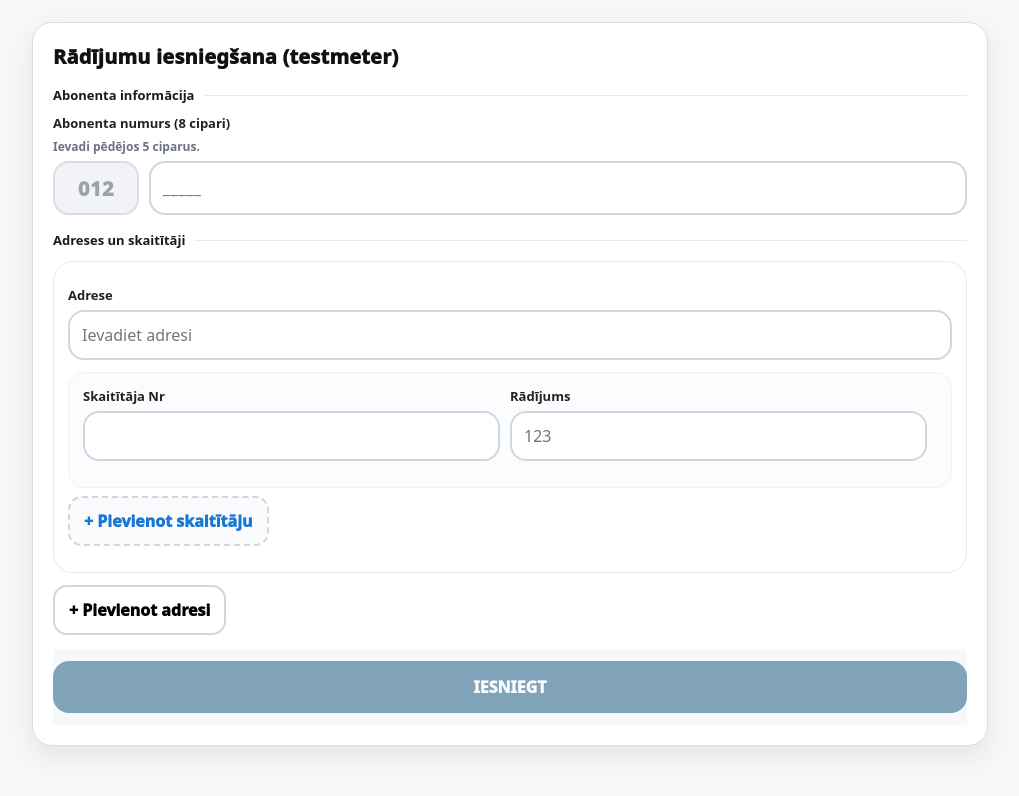
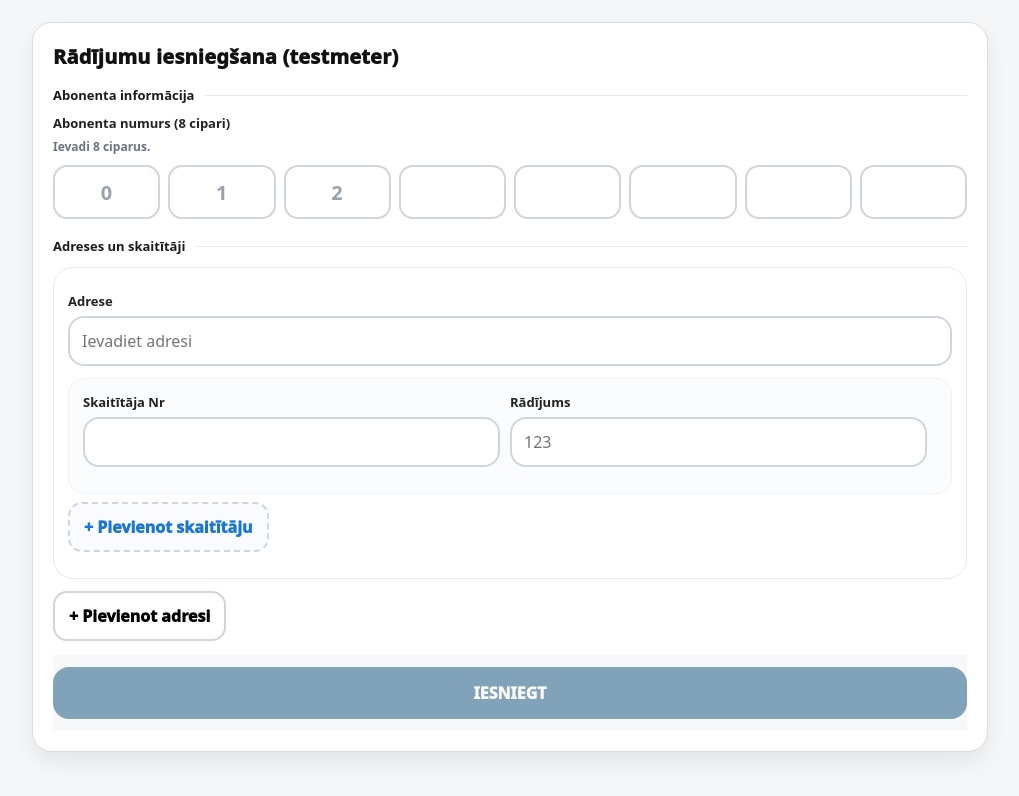
Before and after one commit to rarajs/testmeter, a website: page Public/index.html in a window 1280 px wide. Shown: the whole page, without its empty margins (130-1149 px from the left). Drawn offline with Linux system fonts and the light colour scheme; no server answers.

Commit message:
UX: 8 boxes with grey 012 hint; paste fills from focused box

```diff
--- a/Public/index.html
+++ b/Public/index.html
@@ -134,43 +134,35 @@
     }
     .noticeBox.show{ display:block; }
 
-    /* Abonenta numurs: prefikss + viens lauks 5 cipariem */
-    .abon-row{
-      display:flex;
-      align-items:stretch;
-      gap:10px;
-      width:100%;
+    /* 8 kvadrātiņi vienā rindā, elastīgi (lai neizlien ārā iPhone) */
+    .code-boxes{
+      display:grid;
+      grid-template-columns: repeat(8, minmax(0, 1fr));
+      gap: 8px;
+      padding: 4px 0 2px;
+      width: 100%;
     }
 
-    .abon-prefix{
-      flex:0 0 auto;
-      min-width:86px;
-      display:flex;
-      align-items:center;
-      justify-content:center;
-      border:2px solid #d7dde5;
-      background:#f1f3f6;
-      color:#9aa3ad;
-      border-radius: var(--radius);
+    .code-boxes input{
+      width:100%;
+      text-align:center;
       font-weight:1000;
-      font-size:20px;
-      letter-spacing:.6px;
-      padding: 0 14px;
-      min-height:54px;
-      user-select:none;
-    }
-
-    .abon-input{
-      flex:1 1 auto;
+      border-radius:14px;
+      padding:0;
       min-height:54px;
       font-size:20px;
-      text-align:left;
-      letter-spacing:.6px;
+      letter-spacing:.5px;
     }
 
     @media (max-width: 420px){
-      .abon-prefix{ min-width:76px; font-size:18px; min-height:50px; }
-      .abon-input{ min-height:50px; font-size:18px; }
+      .code-boxes{ gap: 6px; }
+      .code-boxes input{ min-height:48px; font-size:18px; }
+    }
+
+    /* pelēkais "hint" pirmajiem 3 (placeholder) */
+    .code-boxes input.hint::placeholder{
+      color:#9aa3ad;
+      font-weight:900;
     }
 
     /* Address blocks */
@@ -369,23 +361,8 @@
 
       <div class="field">
         <label>Abonenta numurs (8 cipari)</label>
-        <div class="muted">Ievadi pēdējos 5 ciparus.</div>
-
-        <div class="abon-row">
-          <div class="abon-prefix" aria-hidden="true">012</div>
-          <input
-            id="abonTail"
-            class="abon-input"
-            type="text"
-            inputmode="numeric"
-            pattern="[0-9]*"
-            maxlength="5"
-            placeholder="_____"
-            autocomplete="off"
-            aria-label="Ievadi pēdējos 5 ciparus"
-          />
-        </div>
-
+        <div class="muted">Ievadi 8 ciparus.</div>
+        <div class="code-boxes" id="abonentaCodeBoxes"></div>
         <div class="error" id="errAbonents">Abonenta numuram jābūt 8 cipariem.</div>
       </div>
 
@@ -405,7 +382,7 @@
 
 <script>
   const CFG = {
-    abonRegex: /^012\d{5}$/,
+    abonRegex: /^\d{8}$/,
     meterNrRegex: /^\d+$/,
     readingRegex: /^\d+$/,
     addrMinChars: 2,
@@ -457,41 +434,68 @@
     }
   }
 
-  // Abonenta numurs: prefikss 012 + 5 cipari
-  function initAbonentInput() {
-    const inp = $("#abonTail");
+  // 8 kvadrātiņi, pirmajiem 3 placeholder "0 1 2" (var pārrakstīt)
+  function initCodeBoxes() {
+    const host = $("#abonentaCodeBoxes");
+    host.innerHTML = "";
 
-    const normalize = () => {
-      inp.value = (inp.value || "").replace(/\D/g, "").slice(0,5);
-      refreshAll();
+    const hints = ["0","1","2"];
 
-      // Bonus: kad ievadīti 5 cipari, pāriet uz pirmo adreses lauku
-      if (inp.value.length === 5) {
-        const firstAddr = $("#addresses input[data-role='addressText']");
-        if (firstAddr) firstAddr.focus();
+    function fillFrom(startIndex, digits) {
+      for (let i = 0; i < digits.length && (startIndex + i) < 8; i++) {
+        host.children[startIndex + i].value = digits[i];
       }
-    };
+      // fokusē uz nākamo tukšo / pēdējo
+      let focusIndex = Math.min(startIndex + digits.length, 7);
+      for (let k = startIndex; k < 8; k++) {
+        if (!host.children[k].value) { focusIndex = k; break; }
+      }
+      host.children[focusIndex].focus();
+    }
 
-    inp.addEventListener("input", normalize);
+    for (let i=0; i<8; i++) {
+      const inp = el("input", {
+        type:"text",
+        inputmode:"numeric",
+        pattern:"[0-9]*",
+        maxlength:"1",
+        autocomplete:"one-time-code",
+        "aria-label":`Cipars ${i+1}`
+      });
 
-    inp.addEventListener("paste", (e) => {
-      e.preventDefault();
-      const text = (e.clipboardData || window.clipboardData).getData("text") || "";
-      const digits = text.replace(/\D/g, "");
+      if (i < 3) {
+        inp.placeholder = hints[i];
+        inp.classList.add("hint");
+      }
 
-      // atbalstām gan 012xxxxx, gan xxxxx
-      let tail = "";
-      if (digits.length >= 8) tail = digits.slice(-5);
-      else tail = digits.slice(0,5);
+      inp.addEventListener("input", () => {
+        inp.value = inp.value.replace(/\D/g, "").slice(0,1);
+        if (inp.value && i < 7) host.children[i+1].focus();
+        refreshAll();
+      });
 
-      inp.value = tail;
-      normalize();
-    });
+      inp.addEventListener("keydown", (e) => {
+        if (e.key === "Backspace" && !inp.value && i > 0) host.children[i-1].focus();
+      });
+
+      inp.addEventListener("paste", (e) => {
+        e.preventDefault();
+        const text = (e.clipboardData || window.clipboardData).getData("text");
+        const digits = (text || "").replace(/\D/g, "");
+        if (!digits) return;
+
+        const start = Math.min(i, 7);
+        fillFrom(start, digits);
+        refreshAll();
+      });
+
+      host.appendChild(inp);
+    }
   }
 
   function readAbonentaKods() {
-    const tail = ($("#abonTail").value || "").trim();
-    return "012" + tail;
+    // tukšas rūtiņas skaitās kā tukšs simbols => validācija nobloķēs
+    return $$("#abonentaCodeBoxes input").map(i => i.value.trim()).join("");
   }
 
   // Address autocomplete via API
@@ -772,7 +776,7 @@
 
   function refreshFieldErrors() {
     const abon = readAbonentaKods();
-    showError("errAbonents", ($("#abonTail").value || "").trim().length > 0 && !CFG.abonRegex.test(abon));
+    showError("errAbonents", abon.length > 0 && !CFG.abonRegex.test(abon));
 
     const blocks = $$(".address-block", $("#addresses"));
     blocks.forEach(block => {
@@ -828,7 +832,6 @@
       return;
     }
 
-    // notīra tikai rādījumus
     $$(".meter-row input[data-role='reading']").forEach(inp => inp.value = "");
     refreshAll();
     showOk("Rādījumi iesniegti.");
@@ -837,7 +840,7 @@
   function refreshAll() { updateSubmitState(); }
 
   function init() {
-    initAbonentInput();
+    initCodeBoxes();
     initAddresses();
 
     $("#addAddressBtn").addEventListener("click", () => {
```
